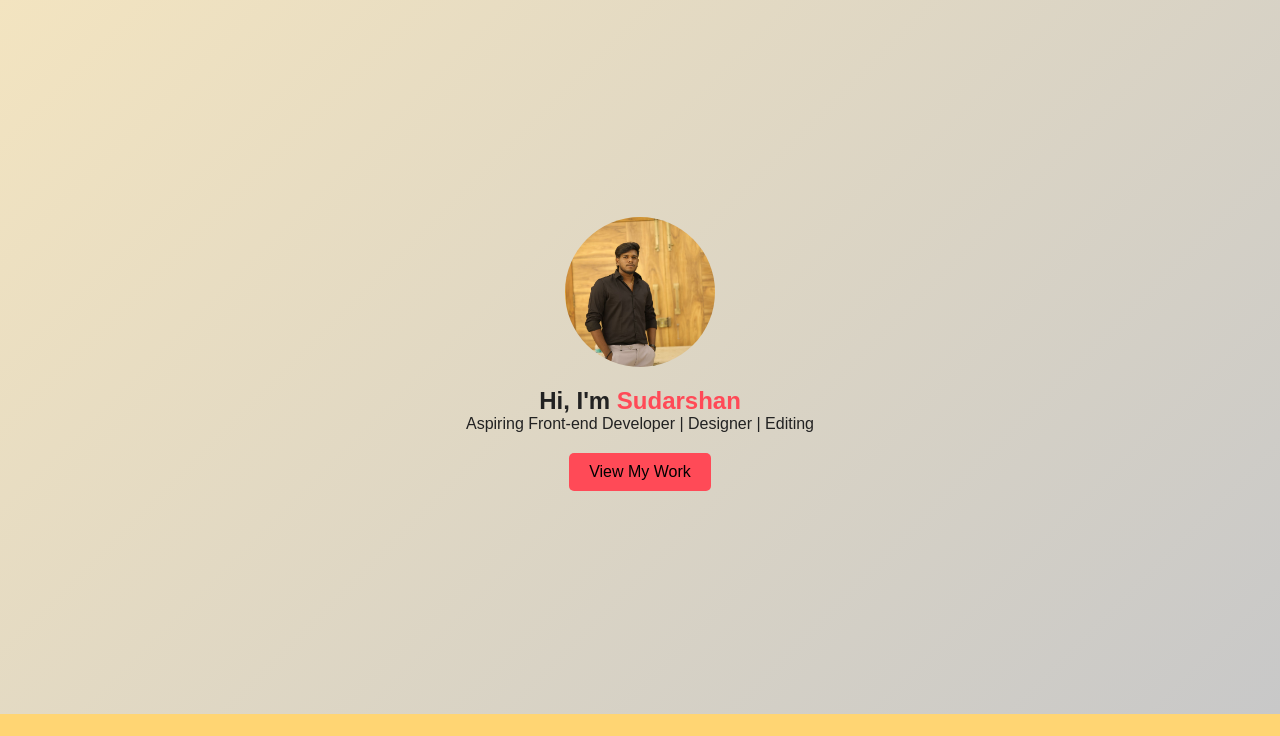
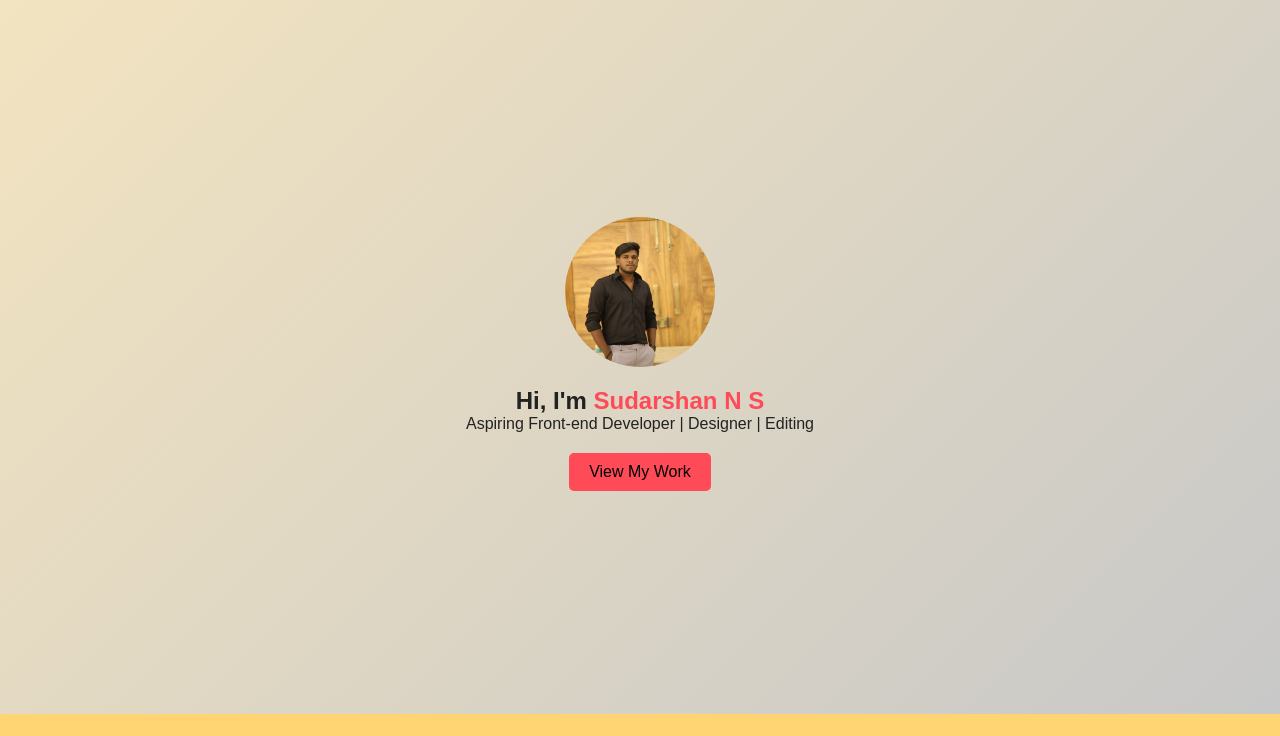
Before and after one commit to Sudharshan-dev05/portfolio, a plain HTML site: page index.html in a window 1280 px wide. Shown: the part 64-800 px from the top of the page. Drawn offline with Linux system fonts and the light colour scheme.

Commit message:
Update index.html

```diff
--- a/index.html
+++ b/index.html
@@ -20,7 +20,7 @@
     </header>
     <section class="hero">
         <img src="./sudharshanprofile.jpg" alt="Profile Picture" class="profile-pic">
-        <h1>Hi, I'm <span>Sudarshan</span></h1>
+        <h1>Hi, I'm <span>Sudarshan N S</span></h1>
         <p>Aspiring Front-end Developer | Designer | Editing </p>
         <a href="#projects" class="btn">View My Work</a>
     </section>
```
